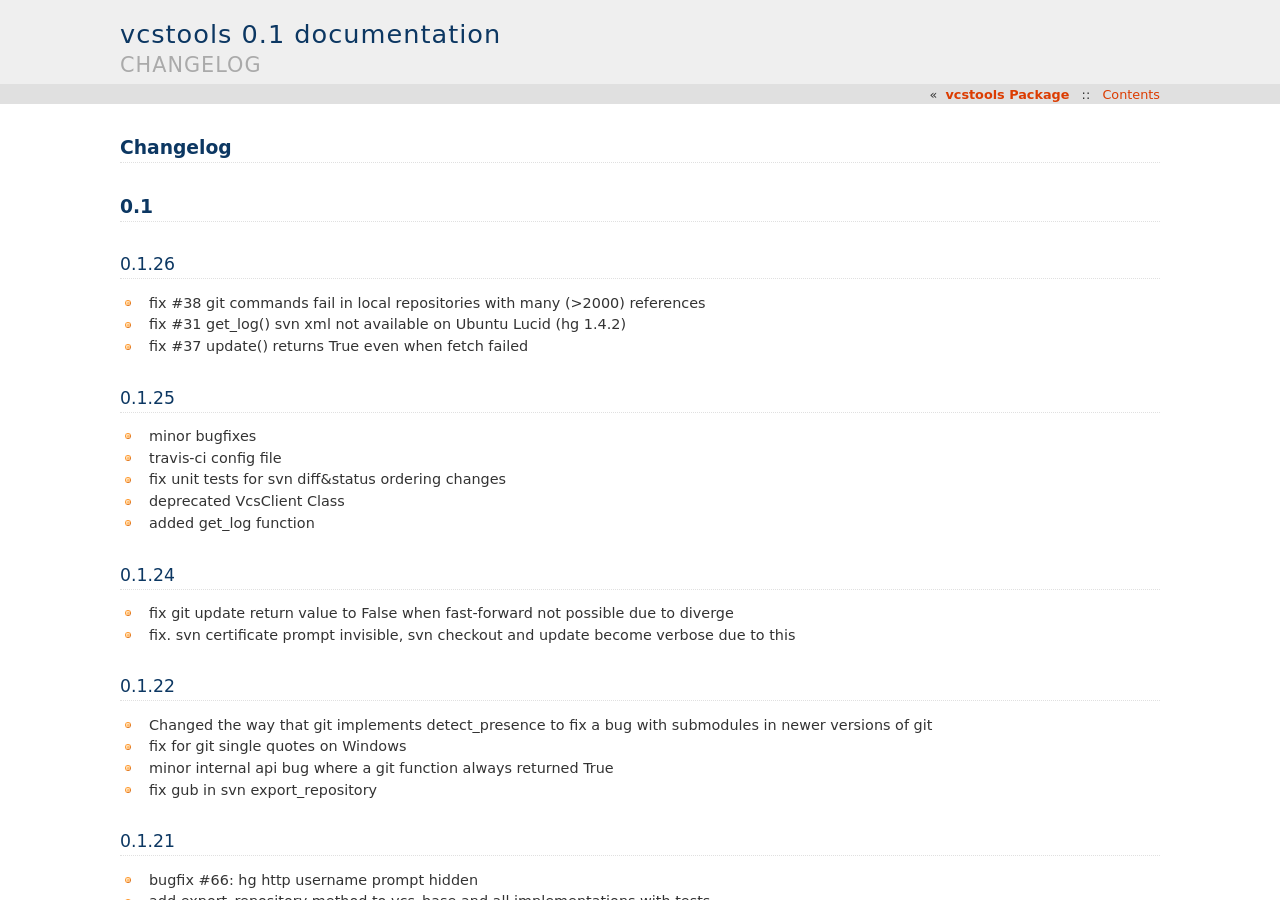
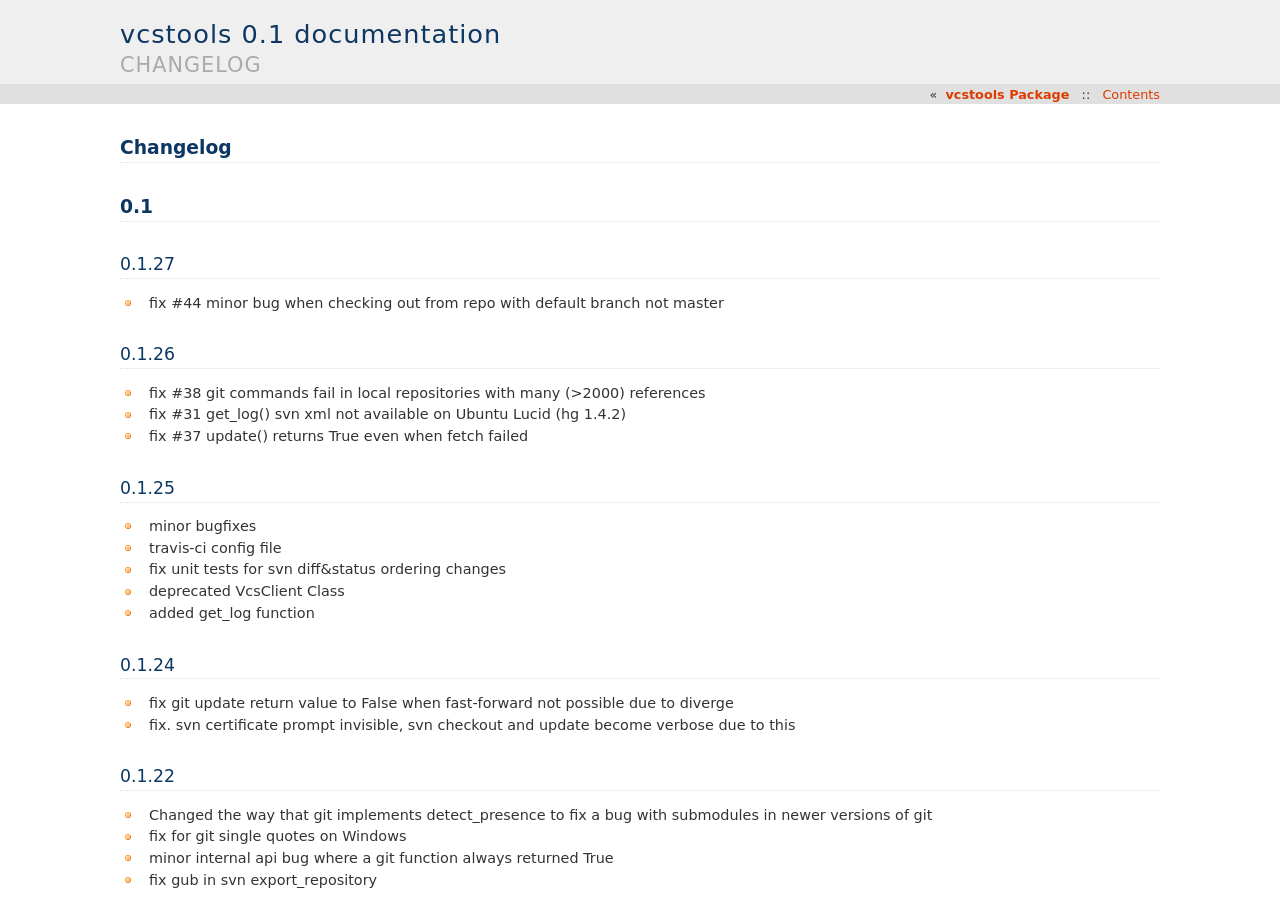
Before and after one commit to vcstools/vcstools, a Sphinx documentation site: the page built from doc/changelog.rst, in a window 1280 px wide and 900 px high. Built offline with Sphinx 7.4.7, drawn with Linux system fonts in a browser that asks for light colours.

Commit message:
changelog

```diff
--- a/doc/changelog.rst
+++ b/doc/changelog.rst
@@ -4,7 +4,10 @@
 0.1
 ===
 
+0.1.27
+------
 
+- fix #44 minor bug when checking out from repo with default branch not master
 
 0.1.26
 ------
```
